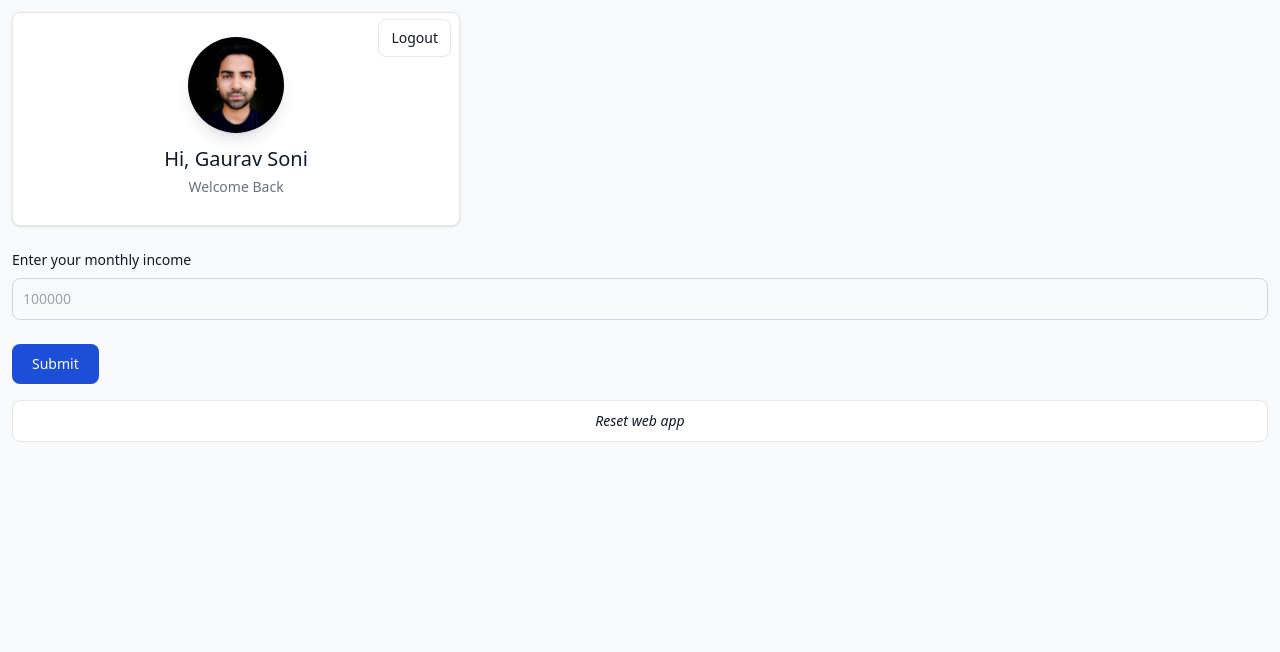
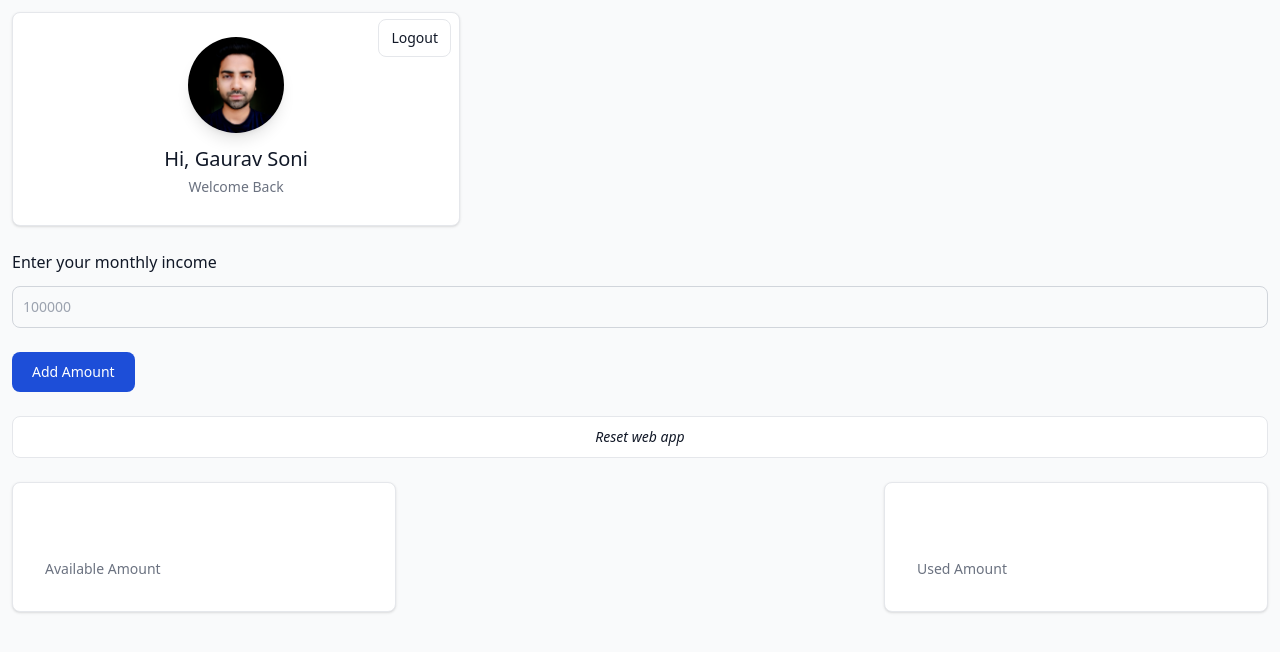
Before and after one commit to gauravsoni97/financefixer, a React (Create React App) app: page / in a window 1280 px wide. Shown: the top 652 px of the page. Built offline with nearby package versions, Linux system fonts and the light colour scheme; the HTML template or start-up script is replaced by a standard one.

Commit message:
add : alert modal set

```diff
--- a/src/App.js
+++ b/src/App.js
@@ -3,10 +3,11 @@ import Login from "./Screens/Login/Login";
 import Main from "./Screens/Main/Main";
 
 const App = () => {
+
   return (
     <div>
       {/* <Login /> */}
-      <Main/>
+      <Main />
     </div>
   );
 };
--- /dev/null
+++ b/src/Components/Stats/BalanceStats.jsx
@@ -0,0 +1,22 @@
+import React from "react";
+
+const BalanceStats = ({}) => {
+  return (
+    <div className="flex item-center justify-between">
+      <div class="w-[48%] max-w-sm p-4 bg-white border border-gray-200 rounded-lg shadow sm:p-8 dark:bg-gray-800 dark:border-gray-600">
+        <span class="text-3xl font-bold tracking-tight ">₹ 1663</span>
+        <p class=" text-sm font-small text-gray-500 mt-2 dark:text-green-400">
+          Available Amount
+        </p>
+      </div>
+      <div class="w-[48%] max-w-sm p-4 bg-white border border-gray-200 rounded-lg shadow sm:p-8 dark:bg-gray-800 dark:border-gray-600">
+        <span class="text-3xl font-bold tracking-tight ">₹ 1866399</span>
+        <p class="text-sm font-small text-gray-500 mt-2 dark:text-red-400 ">
+          Used Amount
+        </p>
+      </div>
+    </div>
+  );
+};
+
+export default BalanceStats;
--- a/src/Screens/Main/Main.jsx
+++ b/src/Screens/Main/Main.jsx
@@ -1,14 +1,25 @@
-import React from 'react'
-import ProfileHero from './ProfileHero/ProfileHero'
-import MonthlyInput from './MonthlyInput/MonthlyInput'
+import React, { useState } from "react";
+import ProfileHero from "./ProfileHero/ProfileHero";
+import MonthlyInput from "./MonthlyInput/MonthlyInput";
+import BalanceStats from "../../Components/Stats/BalanceStats";
+import ResetAppModal from "./ResetAppModal/ResetAppModal";
 
 const Main = () => {
+  const [modal, setModal] = useState(false);
+
   return (
-    <div className=' h-screen w-screen  p-3  bg-gray-50 dark:bg-gray-900'>
-      <ProfileHero/>
-      <MonthlyInput/>
+    <div className=" h-screen w-screen  p-3  bg-gray-50 dark:bg-gray-900">
+      {modal ? (
+        <ResetAppModal  setModal={setModal}/>
+      ) : (
+        <>
+          <ProfileHero />
+          <MonthlyInput setModal={setModal} />
+          <BalanceStats />
+        </>
+      )}
     </div>
-  )
-}
+  );
+};
 
-export default Main
+export default Main;
--- a/src/Screens/Main/MonthlyInput/MonthlyInput.jsx
+++ b/src/Screens/Main/MonthlyInput/MonthlyInput.jsx
@@ -1,6 +1,12 @@
-import React from "react";
+import React, { useState } from "react";
+import ResetAppModal from "../ResetAppModal/ResetAppModal";
 
-const MonthlyInput = () => {
+const MonthlyInput = ({setModal}) => {
+
+  const handleResetModal = () => {
+    setModal(true);
+  };
+
   const handleSubmit = (e) => {
     e.preventDefault();
   };
@@ -12,7 +18,7 @@ const MonthlyInput = () => {
         <div class="mb-6">
           <label
             for="email"
-            class="block mb-2 text-sm font-medium text-gray-900 dark:text-white"
+            class="block mb-3 text-md font-medium text-gray-900 dark:text-white"
           >
             Enter your monthly income
           </label>
@@ -30,17 +36,16 @@ const MonthlyInput = () => {
           type="submit"
           class="text-white bg-blue-700 hover:bg-blue-800 focus:ring-4 focus:outline-none focus:ring-blue-300 font-medium rounded-lg text-sm w-full sm:w-auto px-5 py-2.5 text-center dark:bg-blue-600 dark:hover:bg-blue-700 dark:focus:ring-blue-800"
         >
-          Submit
+          Add Amount
         </button>
       </form>
 
       <center>
         <button
+          onClick={handleResetModal}
           type="button"
-          class="py-2.5 px-5 mt-4 mr-2 mb-2 text-sm font-medium text-gray-900 focus:outline-none bg-white rounded-lg border border-gray-200 hover:bg-gray-100 hover:text-blue-700 focus:z-10 focus:ring-4 focus:ring-gray-200 dark:focus:ring-gray-700 dark:bg-gray-800 dark:text-gray-400 dark:border-gray-600 dark:hover:text-white dark:hover:bg-gray-700 italic w-full"
-
+          class="py-2.5 px-5 mt-6 mr-2 text-sm font-medium text-gray-900 focus:outline-none bg-white rounded-lg border border-gray-200 hover:bg-gray-100 hover:text-blue-700 focus:z-10 focus:ring-4 focus:ring-gray-200 dark:focus:ring-gray-700 dark:bg-gray-800 dark:text-gray-400 dark:border-gray-600 dark:hover:text-white dark:hover:bg-gray-700 italic w-full"
         >
-
           Reset web app
         </button>
       </center>
--- /dev/null
+++ b/src/Screens/Main/ResetAppModal/ResetAppModal.jsx
@@ -0,0 +1,33 @@
+import React from 'react'
+
+const ResetAppModal = ({setModal}) => {
+
+  return (
+    <>
+
+
+    <div id="popup-modal"  class="relative top-[50%] translate-y-[-25%]  left-0 right-0 z-50 p-4 overflow-x-hidden overflow-y-auto md:inset-0 h-[calc(100%-1rem)] max-h-full">
+    <div class="relative w-full max-w-md max-h-full">
+        <div class="relative bg-white rounded-lg shadow dark:bg-gray-700">
+            <button onClick={()=>setModal(false)} type="button" class="absolute top-3 right-2.5 text-gray-400 bg-transparent hover:bg-gray-200 hover:text-gray-900 rounded-lg text-sm p-1.5 ml-auto inline-flex items-center dark:hover:bg-gray-800 dark:hover:text-white" data-modal-hide="popup-modal">
+                <svg aria-hidden="true" class="w-5 h-5" fill="currentColor" viewBox="0 0 20 20" xmlns="http://www.w3.org/2000/svg"><path fill-rule="evenodd" d="M4.293 4.293a1 1 0 011.414 0L10 8.586l4.293-4.293a1 1 0 111.414 1.414L11.414 10l4.293 4.293a1 1 0 01-1.414 1.414L10 11.414l-4.293 4.293a1 1 0 01-1.414-1.414L8.586 10 4.293 5.707a1 1 0 010-1.414z" clip-rule="evenodd"></path></svg>
+                <span class="sr-only">Close modal</span>
+            </button>
+            <div class="p-6 text-center">
+                <svg aria-hidden="true" class="mx-auto mb-4 text-gray-400 w-14 h-14 dark:text-gray-200" fill="none" stroke="currentColor" viewBox="0 0 24 24" xmlns="http://www.w3.org/2000/svg"><path stroke-linecap="round" stroke-linejoin="round" stroke-width="2" d="M12 8v4m0 4h.01M21 12a9 9 0 11-18 0 9 9 0 0118 0z"></path></svg>
+                <h3 class="mb-5 text-lg font-normal text-gray-500 dark:text-gray-400">Are you sure you want to delete this product?</h3>
+                <button onClick={()=>setModal(false)} data-modal-hide="popup-modal" type="button" class="text-white bg-red-600 hover:bg-red-800 focus:ring-4 focus:outline-none focus:ring-red-300 dark:focus:ring-red-800 font-medium rounded-lg text-sm inline-flex items-center px-5 py-2.5 text-center mr-2">
+                    Yes, I'm sure
+                </button>
+                <button onClick={()=>setModal(false)} data-modal-hide="popup-modal" type="button" class="text-gray-500 bg-white hover:bg-gray-100 focus:ring-4 focus:outline-none focus:ring-gray-200 rounded-lg border border-gray-200 text-sm font-medium px-5 py-2.5 hover:text-gray-900 focus:z-10 dark:bg-gray-700 dark:text-gray-300 dark:border-gray-500 dark:hover:text-white dark:hover:bg-gray-600 dark:focus:ring-gray-600">No, cancel</button>
+            </div>
+        </div>
+    </div>
+</div>
+
+
+    </>
+  )
+}
+
+export default ResetAppModal
```
